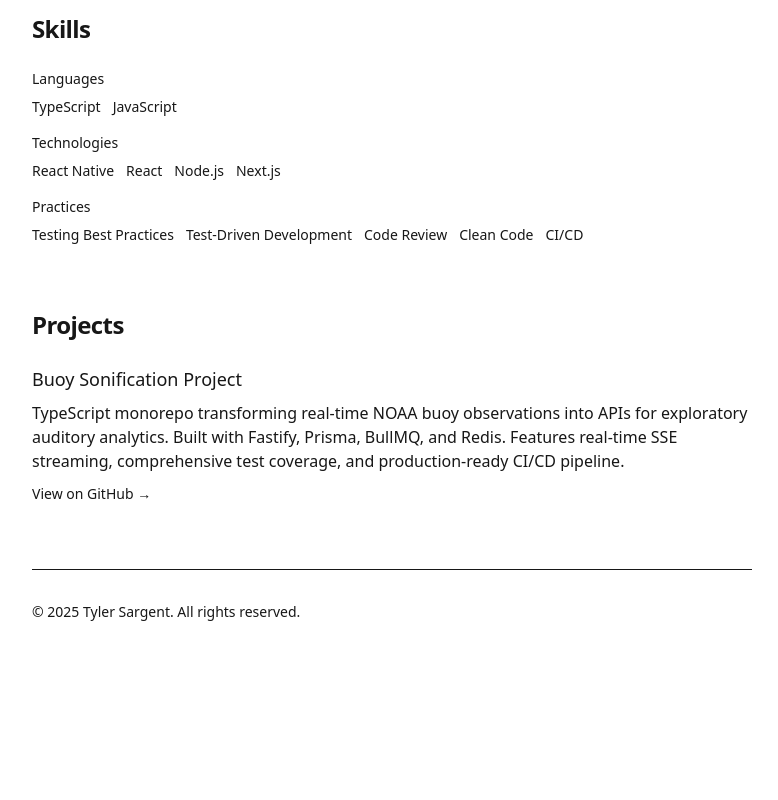
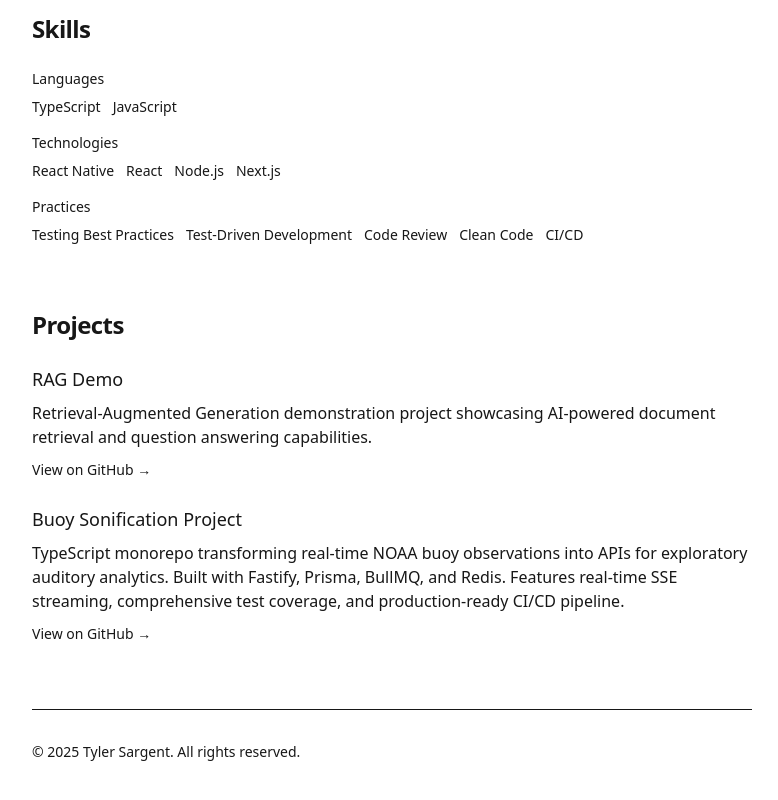
Before and after one commit to tsargent/tylersargent.dev, a Next.js app: page / in a window 1280 px wide. Shown: the part 869-1669 px from the top of the page, without its empty margins (248-1026 px from the left). Before the commit the page ends 1587 px from the top, so only its background shows below. Built offline with nearby package versions, Linux system fonts and the light colour scheme.

Commit message:
Add RAG Demo project to projects list
Co-authored-by: tsargent <173215+tsargent@users.noreply.github.com>

```diff
--- a/src/data/profile.ts
+++ b/src/data/profile.ts
@@ -69,6 +69,12 @@ export type Project = {
 
 export const projects: Project[] = [
   {
+    name: "RAG Demo",
+    description:
+      "Retrieval-Augmented Generation demonstration project showcasing AI-powered document retrieval and question answering capabilities.",
+    href: "https://github.com/tsargent/RAG-demo",
+  },
+  {
     name: "Buoy Sonification Project",
     description:
       "TypeScript monorepo transforming real-time NOAA buoy observations into APIs for exploratory auditory analytics. Built with Fastify, Prisma, BullMQ, and Redis. Features real-time SSE streaming, comprehensive test coverage, and production-ready CI/CD pipeline.",
```
